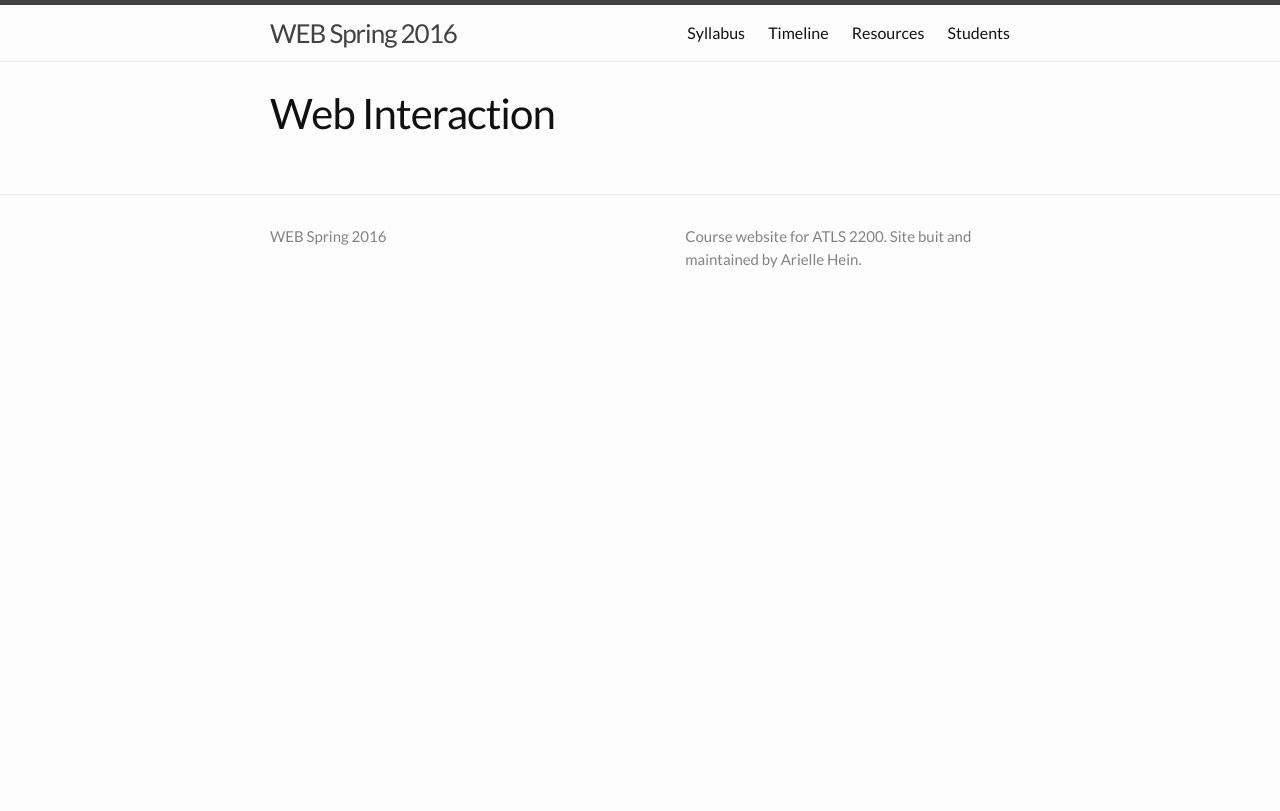
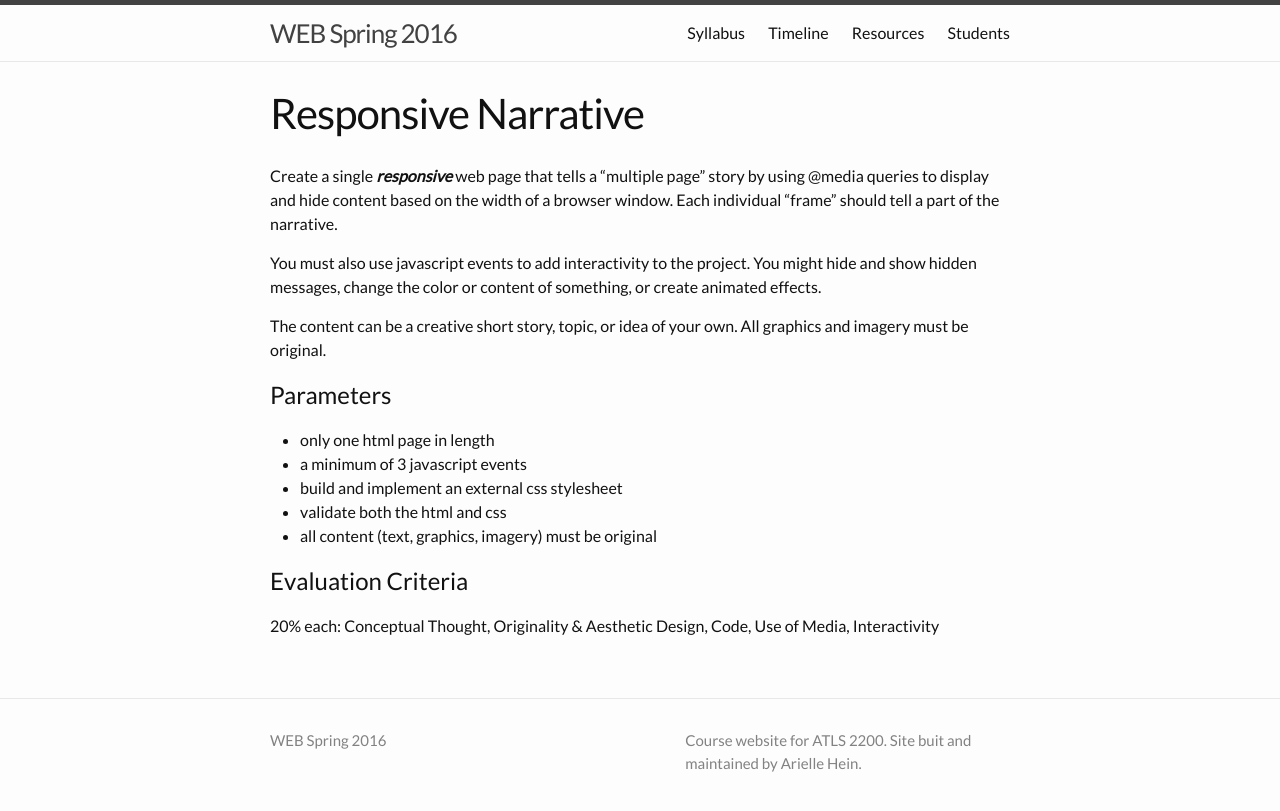
Before and after one commit to coloringchaos/web-spring-16, a Jekyll site: the page built from assignments/project-4.md, in a window 1280 px wide. Shown: the top 811 px of the page. Built offline with Jekyll 4.4.1, drawn with Linux system fonts in a browser that asks for light colours.

Commit message:
adding projects, extra credit and slides

```diff
--- /dev/null
+++ b/assignments/extracredit-3.md
@@ -0,0 +1,16 @@
+---
+layout: page
+title: Extra Credit #3
+permalink: /extracredit-3/
+---
+
+Read the following articles:
+
++ [Facebook, Instagram and Twitter are killing the web](http://www.theguardian.com/technology/2015/dec/29/irans-blogfather-facebook-instagram-and-twitter-are-killing-the-web) by Hossein Derakhshan
++ [The Web We Lost](http://anildash.com/2012/12/the-web-we-lost.html) and [Rebuilding the Web We Lost](http://anildash.com/2012/12/rebuilding-the-web-we-lost.html) by Anil Dash
+
+Write a thoughtful 750 word response to this collection of readings. What is your relationship to these technologies? Do you agree with the authors perspectives?
+
+Post your response to a well-designed .html page and publish it on your portal. Validate your page for html and css errors. You will be evaluated on both your written response and on the design of your web page.
+
+####  **This extra credit opportunity is due before class on APRIL 25th**
--- /dev/null
+++ b/assignments/extracredit-4.md
@@ -0,0 +1,18 @@
+---
+layout: page
+title: Extra Credit #4
+permalink: /extracredit-4/
+---
+
+Read [Web Design: First 100 Years](http://idlewords.com/talks/web_design_first_100_years.htm) and translate the article into a short and engaging, single-page, web-based experience.
+
+Your page should be interactive and utilize a variety of media to explain and summarize the main points of the article.
+
+Additional requirements:
+
++ cite and link back to the original article from your page
++ validate your page for html and css errors
++ use at least 3 different kinds of media on your page (text, audio, video, photos, etc.)
++ no long chunks of written content - focus on utilizing media to summarize the content
+
+####  **This extra credit opportunity is due before class on APRIL 25th**
--- a/assignments/project-4.md
+++ b/assignments/project-4.md
@@ -1,38 +1,23 @@
 ---
 layout: page
-title: Web Interaction
+title: Responsive Narrative
 permalink: /project-4/
 ---
-<!--
-OPTION 1:
 
-Use Javascript and p5js to create a
-Create a drawing
+Create a single ***responsive*** web page that tells a "multiple page" story by using @media queries to display and hide content based on the width of a browser window. Each individual "frame" should tell a part of the narrative.
+<!-- The background image should cycle through a stop motion or flipbook style animation.  -->
 
-Utilize the Canvas to create
+You must also use javascript events to add interactivity to the project. You might hide and show hidden messages, change the color or content of something, or create animated effects.
 
-You may use any framework you want for this project, although I highly encourage you to explore p5js.
-
-Use simple geometries and
+The content can be a creative short story, topic, or idea of your own. All graphics and imagery must be original.
 
 
+# Parameters
++ only one html page in length
++ a minimum of 3 javascript events
++ build and implement an external css stylesheet
++ validate both the html and css
++ all content (text, graphics, imagery) must be original
 
-___
-<br>
-
-
-OPTION 2
-
-Responsive Story
-
-Create single RESPONSIVE web page that tells a "multiple page" story by using @media queries to display and hide content based on the width of a browser window. The content can be a creative short story, topic, or idea of your own. All graphics and imagery must be original.
-
-
-
-
-
-Create a sketch that includes (all of these):
-
-One element controlled by the mouse.
-One element that changes over time, independently of the mouse.
-One element that is different every time you run the sketch. -->
+# Evaluation Criteria
+20% each: Conceptual Thought, Originality & Aesthetic Design, Code, Use of Media, Interactivity
--- a/assignments/project-5.md
+++ b/assignments/project-5.md
@@ -1,5 +1,24 @@
 ---
 layout: page
-title: Project 5
+title: p5 Interaction
 permalink: /project-5/
 ---
+
+# OPTION 1:
+Create a simple interactive drawing experience using p5js.
+
+Your challenge with this project is to create something engaging that the user would continue to use for more than a few seconds.
+
+____
+
+<br>
+
+# OPTION 2:
+Create an interactive page that includes all of these:
+
++ One element controlled by the mouse.
++ One element that changes over time, independently of the mouse.
++ One element that is different every time you run the sketch.
+
+
+<!-- An additional challenge with this assignment is to combine options 1 and 2! -->
```
Also changed, not shown: _posts/2016-03-28-js.md (renamed from _posts/2016-02-23-js.md, +3 -1 lines), _posts/2016-03-29-events.md (added, +19 -0 lines), syllabus.md (+1 -1 lines), 1 other file.
